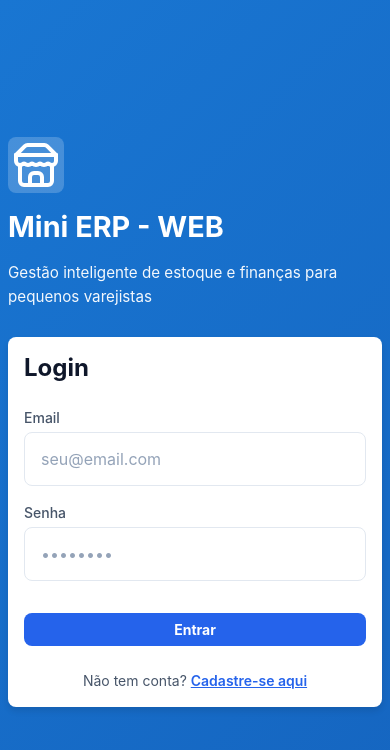
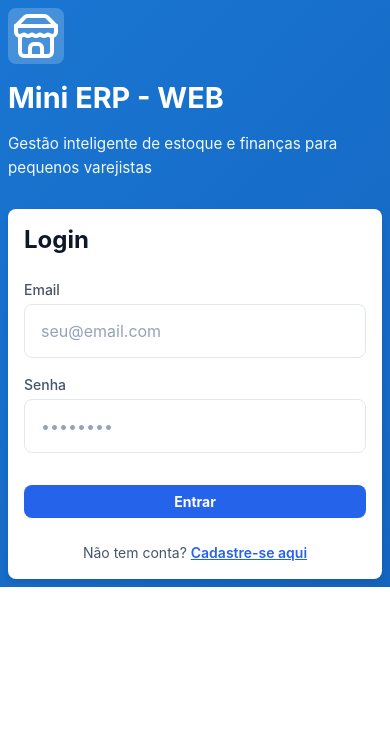
Before and after one commit to vlaguna7/mini-erp-web, a React (Vite) app in the folder frontend/: page /login in a window 390 px wide. Shown: the top 750 px of the page. Built offline with nearby package versions, Linux system fonts and the light colour scheme; no server answers.

Commit message:
Fix: responsivo mobile login e cadastro

```diff
--- a/frontend/src/pages/LoginPage/LoginPage.module.css
+++ b/frontend/src/pages/LoginPage/LoginPage.module.css
@@ -90,6 +90,11 @@
   }
 
   .loginPage {
+    /* Permitir rolagem vertical e altura automática */
+    min-height: unset;
+    height: auto;
+    align-items: unset;
+    display: block;
     padding: 8px;
   }
 
```
